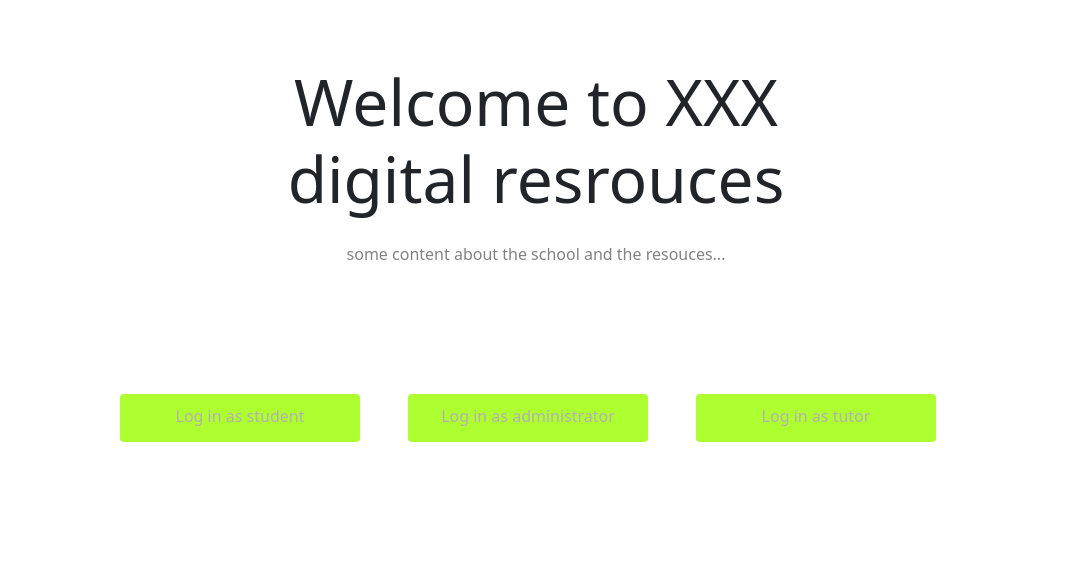
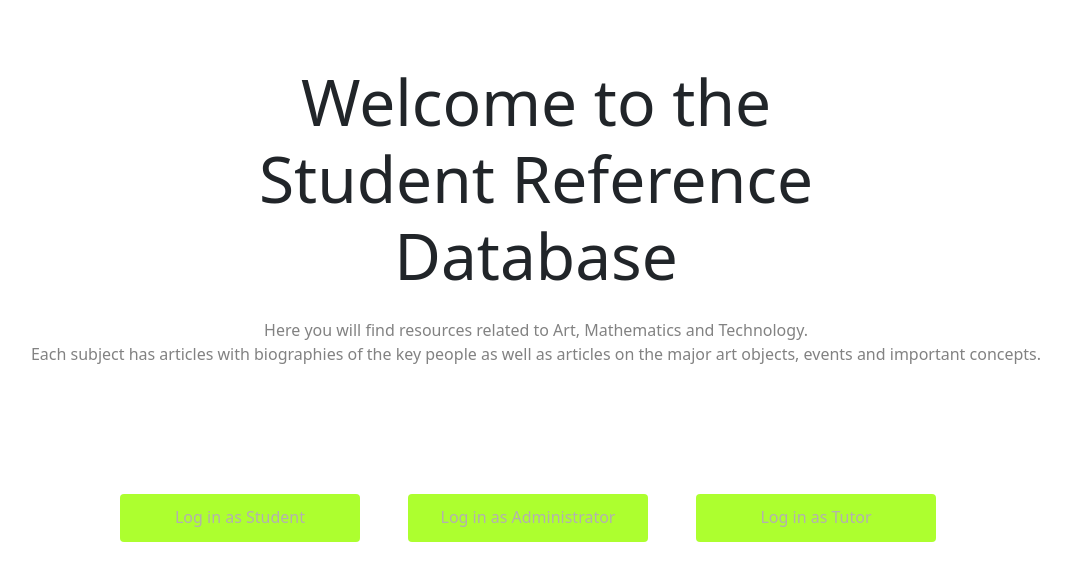
Before and after one commit to jellyfisssh/DataAccess, a React (Create React App) app: page / in a window 1280 px wide. Shown: the top 580 px of the page, without its empty margins (104-1174 px from the left). Built offline with nearby package versions, Linux system fonts and the light colour scheme.

Commit message:
edited home text

```diff
--- a/public/index.html
+++ b/public/index.html
@@ -27,7 +27,7 @@
       work correctly both with client-side routing and a non-root public URL.
       Learn how to configure a non-root public URL by running `npm run build`.
     -->
-    <title>Data access projec</title>
+    <title>Data Access Project</title>
   </head>
   <body>
     <noscript>You need to enable JavaScript to run this app.</noscript>
--- a/src/components/HomePage.js
+++ b/src/components/HomePage.js
@@ -6,17 +6,17 @@ function HomePage() {
   return (
     <Container fluid className="container">
     <Row>
-      <Col ><h1 className="title" >Welcome to XXX digital resrouces</h1></Col>
+      <Col ><h1 className="title">Welcome to the Student Reference Database</h1></Col>
       </Row>
       <Row>
-      <Col><p  className="caption">some content about the school and the resouces...</p></Col>
+      <Col><p  className="caption">Here you will find resources related to Art, Mathematics and Technology.<br/>Each subject has articles with biographies of the key people as well as articles on the major art objects, events and important concepts.</p></Col>
       </Row>
        <Col >
-       <NavLink type="button" className="btn" to="/login/student">Log in as student</NavLink>
+       <NavLink type="button" className="btn" to="/login/student">Log in as Student</NavLink>
 
-         <NavLink type="button" className="btn" to="/login/admin">Log in as administrator </NavLink>
+         <NavLink type="button" className="btn" to="/login/admin">Log in as Administrator </NavLink>
 
-         <NavLink type="button" className="btn" to="/login/tutor">Log in as tutor </NavLink>
+         <NavLink type="button" className="btn" to="/login/tutor">Log in as Tutor </NavLink>
         </Col>
   </Container>
 
```
Also changed, not shown: 1 other file (tests, documents, lock files or other folders).
